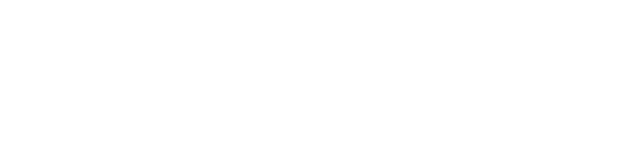
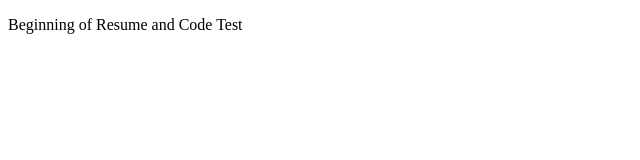
Before and after one commit to KevinDahlberg/kevindahlberg, a plain HTML site: page index.html in a window 1280 px wide. Shown: the whole page, without its empty margins (0-640 px from the left). Drawn offline with Linux system fonts and the light colour scheme.

Commit message:
Add test text

```diff
--- a/index.html
+++ b/index.html
@@ -4,4 +4,5 @@
   <title>Kevin Dahlberg Resume</title>
 </head>
 <body>
+  <p>Beginning of Resume and Code Test</p>
 </body>
```
